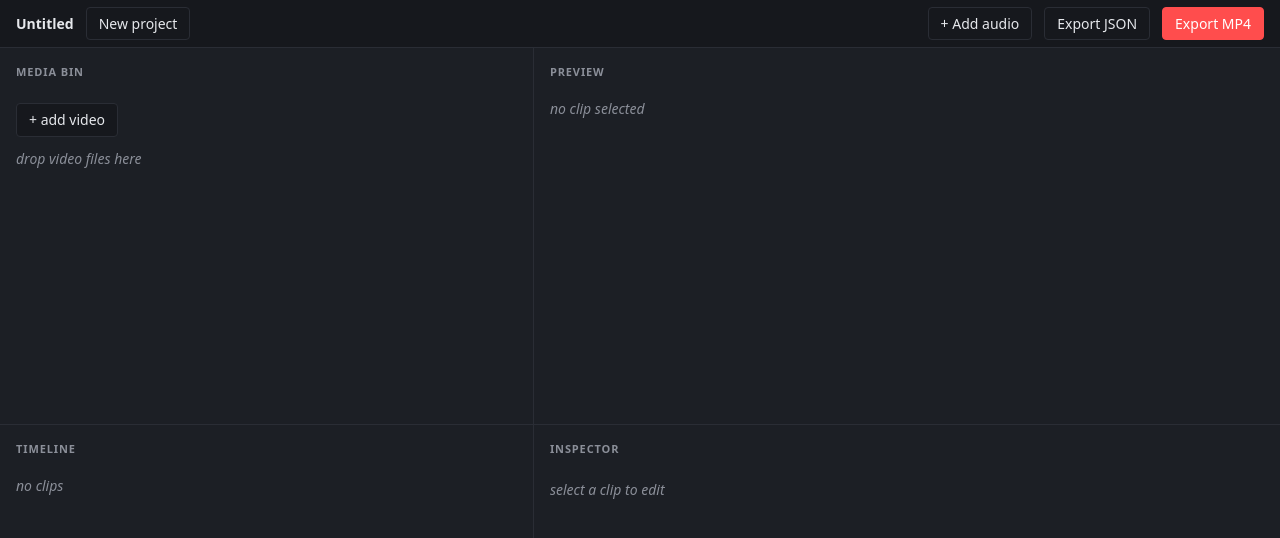
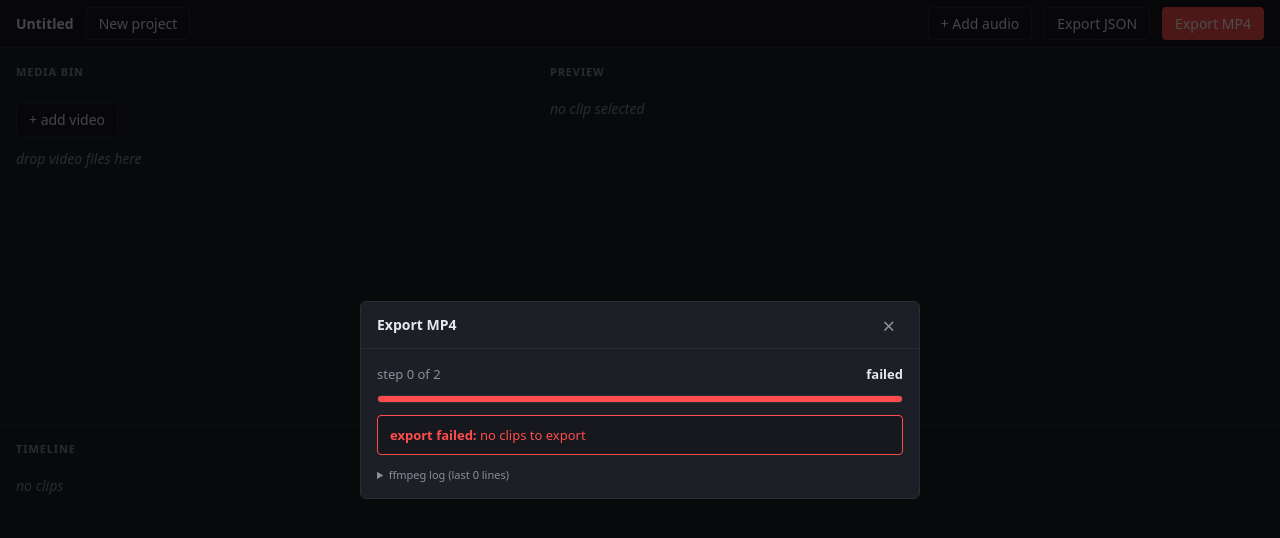
Before and after one commit to SalzDevs/ObviouslyBadSoftware, a React (Vite) app in the folder tools/video-editor/: page / in a window 1280 px wide. Both pictures are taken after a click on the button "Export MP4". Shown: the top 538 px of the page. Built offline with nearby package versions, Linux system fonts and the light colour scheme.

Commit message:
add ExportModal with step progress, ffmpeg log tail, and download link

```diff
--- a/tools/video-editor/src/App.css
+++ b/tools/video-editor/src/App.css
@@ -294,3 +294,109 @@
   gap: 6px;
 }
 .reorder-row button { flex: 1; font-size: 12px; }
+
+/* Export modal */
+.modal-backdrop {
+  position: fixed;
+  inset: 0;
+  background: rgba(0, 0, 0, 0.7);
+  display: flex;
+  align-items: center;
+  justify-content: center;
+  z-index: 100;
+}
+.modal {
+  background: var(--bg-panel);
+  border: 1px solid var(--border);
+  border-radius: 6px;
+  width: 560px;
+  max-width: 90vw;
+  max-height: 80vh;
+  display: flex;
+  flex-direction: column;
+}
+.modal-header {
+  display: flex;
+  align-items: center;
+  padding: 12px 16px;
+  border-bottom: 1px solid var(--border);
+}
+.modal-header h2 { margin: 0; font-size: 14px; }
+.modal-close {
+  margin-left: auto;
+  padding: 0 8px;
+  background: transparent;
+  border: none;
+  color: var(--text-dim);
+  font-size: 22px;
+  line-height: 1;
+}
+.modal-close:hover { color: var(--accent); background: transparent; }
+.modal-body {
+  padding: 16px;
+  display: flex;
+  flex-direction: column;
+  gap: 12px;
+  overflow: hidden;
+}
+.export-step {
+  display: flex;
+  justify-content: space-between;
+  font-size: 13px;
+}
+.export-step-num { color: var(--text-dim); }
+.export-step-label { font-weight: 600; }
+.export-progress {
+  background: var(--bg);
+  height: 8px;
+  border-radius: 4px;
+  overflow: hidden;
+  border: 1px solid var(--border);
+}
+.export-progress-bar {
+  background: var(--accent);
+  height: 100%;
+  transition: width 0.2s ease-out;
+}
+.export-error {
+  background: var(--bg-elevated);
+  border: 1px solid var(--accent);
+  border-radius: 4px;
+  padding: 10px 12px;
+  font-size: 13px;
+  color: var(--accent);
+}
+.export-done {
+  display: flex;
+  flex-direction: column;
+  gap: 8px;
+  align-items: flex-start;
+}
+.export-download {
+  display: inline-block;
+  padding: 8px 16px;
+  background: var(--accent);
+  color: white;
+  border-radius: 4px;
+  text-decoration: none;
+  font-weight: 600;
+}
+.export-download:hover { background: #ff6666; }
+.export-logs {
+  font-size: 11px;
+  color: var(--text-dim);
+}
+.export-logs summary { cursor: pointer; user-select: none; }
+.export-logs pre {
+  background: var(--bg);
+  border: 1px solid var(--border);
+  border-radius: 4px;
+  padding: 8px;
+  max-height: 160px;
+  overflow: auto;
+  margin: 8px 0 0 0;
+  font-family: ui-monospace, "SF Mono", Menlo, monospace;
+  font-size: 11px;
+  line-height: 1.4;
+  white-space: pre-wrap;
+}
--- a/tools/video-editor/src/App.tsx
+++ b/tools/video-editor/src/App.tsx
@@ -11,11 +11,13 @@ import { Preview } from './components/Preview'
 import { Timeline } from './components/Timeline'
 import { Inspector } from './components/Inspector'
 import { TopBar } from './components/TopBar'
+import { ExportModal } from './components/ExportModal'
 
 function App() {
   const [project, dispatch] = useReducer(projectReducer, initialProject)
   const [selectedClipId, setSelectedClipId] = useState<string | null>(null)
   const [hydrated, setHydrated] = useState(false)
+  const [exporting, setExporting] = useState(false)
 
   // Auto-load the saved project on mount, then auto-save on every change.
   useEffect(() => {
@@ -42,7 +44,7 @@ function App() {
           dispatch({ type: 'NEW_PROJECT' })
           setSelectedClipId(null)
         }}
-        onExport={() => { /* TODO: export modal */ }}
+        onExport={() => setExporting(true)}
         onExportProjectJson={() => {
           const blob = new Blob([JSON.stringify(project, null, 2)], { type: 'application/json' })
           const url = URL.createObjectURL(blob)
@@ -88,6 +90,13 @@ function App() {
           })()}
         </section>
       </main>
+
+      {exporting && (
+        <ExportModal
+          project={project}
+          onClose={() => setExporting(false)}
+        />
+      )}
     </div>
   )
 }
--- /dev/null
+++ b/tools/video-editor/src/components/ExportModal.tsx
@@ -0,0 +1,139 @@
+import { useEffect, useRef, useState } from 'react'
+import { runExport, type ExportStep } from '../export/run'
+import type { Project } from '../types'
+
+interface Props {
+  project: Project
+  onClose: () => void
+}
+
+const STEP_LABELS: Record<ExportStep | 'preflight', string> = {
+  preflight: 'preparing',
+  loading: 'loading ffmpeg.wasm',
+  'clip-0': 'processing clip 1/N',
+  'clip-1': 'processing clip 2/N',
+  'clip-2': 'processing clip 3/N',
+  'concat': 'concatenating clips',
+  audio: 'mixing audio track',
+  done: 'done',
+}
+
+function stepLabel(step: ExportStep | 'preflight' | 'error', project: Project): string {
+  if (step === 'preflight') return STEP_LABELS.preflight
+  if (step === 'error') return 'failed'
+  if (step.startsWith('clip-')) {
+    const i = parseInt(step.slice(5), 10)
+    return `processing clip ${i + 1}/${project.clips.length}`
+  }
+  return STEP_LABELS[step]
+}
+
+export function ExportModal({ project, onClose }: Props) {
+  const [step, setStep] = useState<ExportStep | 'preflight' | 'error'>('preflight')
+  const [progress, setProgress] = useState(0) // 0..1 within current step
+  const [logs, setLogs] = useState<string[]>([])
+  const [error, setError] = useState<string | null>(null)
+  const [resultUrl, setResultUrl] = useState<string | null>(null)
+  const [resultSize, setResultSize] = useState(0)
+  const logRef = useRef<HTMLPreElement>(null)
+
+  useEffect(() => {
+    let cancelled = false
+    const onLog = (m: string) => {
+      if (cancelled) return
+      setLogs(prev => [...prev.slice(-30), m])
+    }
+    const onProgress = (info: { progress: number }) => {
+      if (cancelled) return
+      setProgress(Math.max(0, Math.min(1, info.progress)))
+    }
+    runExport(project, {
+      onLog,
+      onProgress,
+      onStep: s => { if (!cancelled) setStep(s) },
+    }).then(result => {
+      if (cancelled) return
+      setResultUrl(URL.createObjectURL(result.blob))
+      setResultSize(result.sizeBytes)
+    }).catch(e => {
+      if (cancelled) return
+      setError(e instanceof Error ? e.message : String(e))
+      setStep('error')
+    })
+    return () => { cancelled = true }
+  }, [project])
+
+  // Auto-scroll log
+  useEffect(() => {
+    if (logRef.current) logRef.current.scrollTop = logRef.current.scrollHeight
+  }, [logs])
+
+  // Close on Escape
+  useEffect(() => {
+    const onKey = (e: KeyboardEvent) => { if (e.key === 'Escape') onClose() }
+    window.addEventListener('keydown', onKey)
+    return () => window.removeEventListener('keydown', onKey)
+  }, [onClose])
+
+  const totalSteps = 1 + project.clips.length + 1 + (project.audio ? 1 : 0)
+  const currentStepNum = (() => {
+    if (step === 'preflight' || step === 'loading') return 0
+    if (step === 'done') return totalSteps
+    if (step === 'concat') return 1 + project.clips.length
+    if (step === 'audio') return 1 + project.clips.length + 1
+    if (step === 'error') return 0
+    if (step.startsWith('clip-')) {
+      return 1 + parseInt(step.slice(5), 10)
+    }
+    return 0
+  })()
+
+  return (
+    <div className="modal-backdrop" onClick={onClose}>
+      <div className="modal" onClick={e => e.stopPropagation()}>
+        <div className="modal-header">
+          <h2>Export MP4</h2>
+          <button className="modal-close" onClick={onClose}>×</button>
+        </div>
+
+        <div className="modal-body">
+          <div className="export-step">
+            <span className="export-step-num">step {currentStepNum} of {totalSteps}</span>
+            <span className="export-step-label">{stepLabel(step, project)}</span>
+          </div>
+
+          <div className="export-progress">
+            <div
+              className="export-progress-bar"
+              style={{ width: `${(step === 'done' || step === 'error') ? 100 : Math.round(progress * 100)}%` }}
+            />
+          </div>
+
+          {error && (
+            <div className="export-error">
+              <strong>export failed:</strong> {error}
+            </div>
+          )}
+
+          {resultUrl && (
+            <div className="export-done">
+              <p>done — {(resultSize / 1024 / 1024).toFixed(2)} MB</p>
+              <a
+                className="export-download"
+                href={resultUrl}
+                download={`export-${Date.now()}.mp4`}
+              >
+                Download MP4
+              </a>
+            </div>
+          )}
+
+          <details className="export-logs">
+            <summary>ffmpeg log (last {logs.length} lines)</summary>
+            <pre ref={logRef}>{logs.join('\n') || '(no log output yet)'}</pre>
+          </details>
+        </div>
+      </div>
+    </div>
+  )
+}
```
